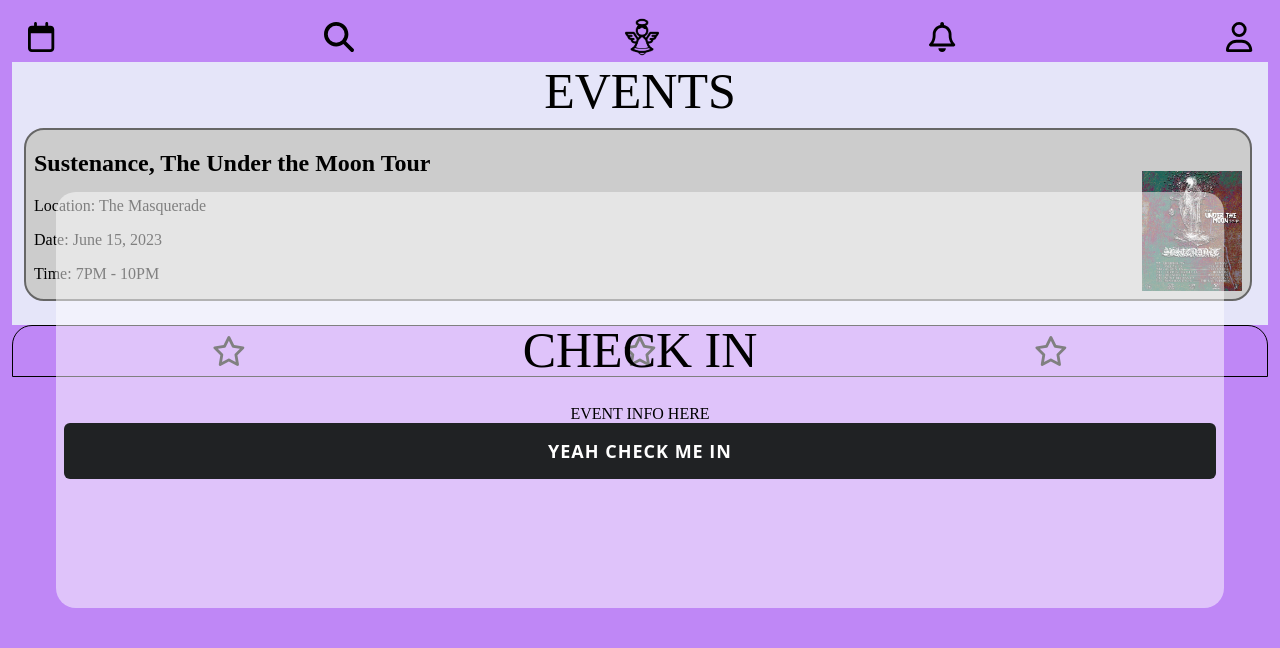
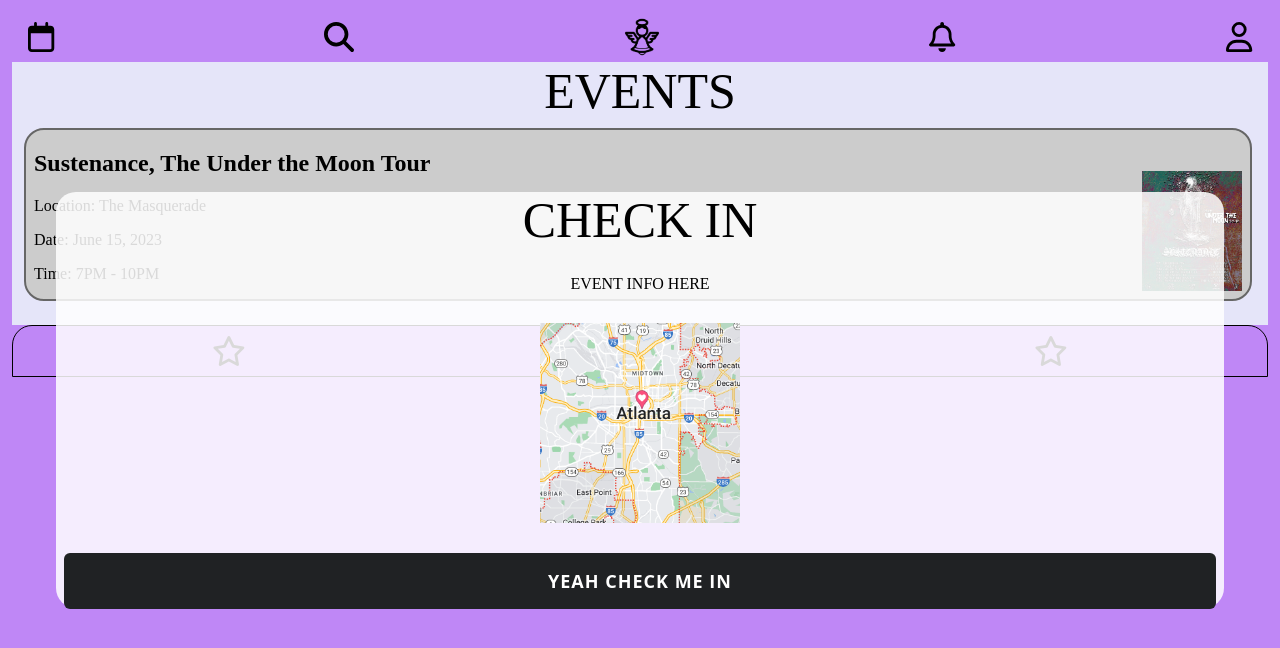
Before and after one commit to GuiltyDogg/angelchoir2, a React (Create React App) app: page / in a window 1280 px wide. Shown: the top 648 px of the page. Built offline with nearby package versions, Linux system fonts and the light colour scheme.

Commit message:
Added Glass GPS IMG

```diff
--- a/src/design/atoms/glass/index.js
+++ b/src/design/atoms/glass/index.js
@@ -1,6 +1,7 @@
 import { Window } from "./styles";
 import { EventTitle } from "../../organisms/eventspage/styles";
 import { ButtonStyles } from "../button/styles";
+import { EventLocation } from "./styles";
 
 function GlassWindow() {
   return (
@@ -9,6 +10,7 @@ function GlassWindow() {
       <br></br>
       EVENT INFO HERE
       <br></br>
+      <EventLocation src="./images/gps.png" alt="gps pic" />
       <ButtonStyles>YEAH CHECK ME IN</ButtonStyles>
     </Window>
   );
--- a/src/design/atoms/glass/styles.js
+++ b/src/design/atoms/glass/styles.js
@@ -5,7 +5,7 @@ import borderradius from "../../subatomics/borderradius";
 
 export const Window = styled.div`
   padding: ${whitespace.base};
-  background-color: rgba(255, 255, 255, 0.5);
+  background-color: rgba(255, 255, 255, 0.85);
   display: flex;
   flex-direction: column;
   width: 90%;
@@ -22,6 +22,16 @@ export const Window = styled.div`
   z-index: 9999;
 `;
 
+export const EventLocation = styled.img`
+  position: static;
+  margin: 30px;
+  bottom: ${whitespace.base};
+  right: ${whitespace.base};
+  width: 200px;
+  height: 200px;
+  // border-radius: ${borderradius.circle};
+`;
+
 export const PageContainer = styled.div`
   position: relative;
 `;
```
Also changed, not shown: public/images/gps.png (added).
